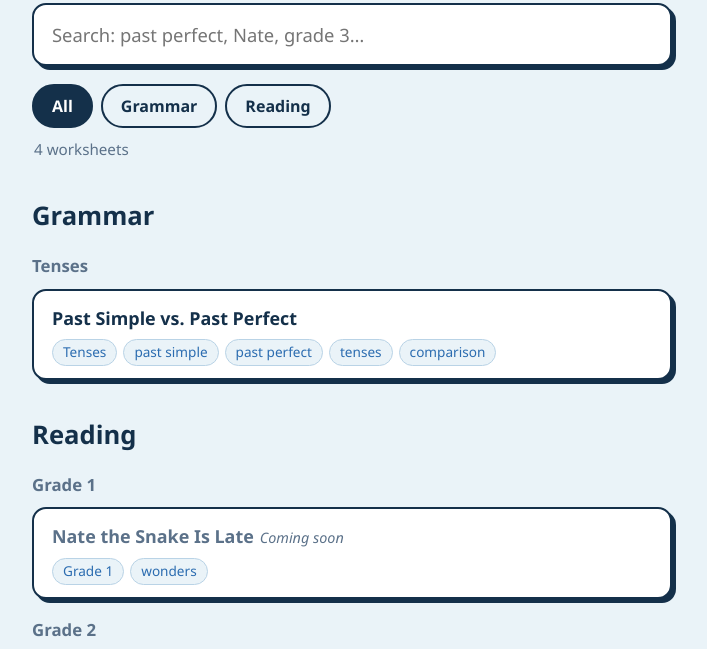
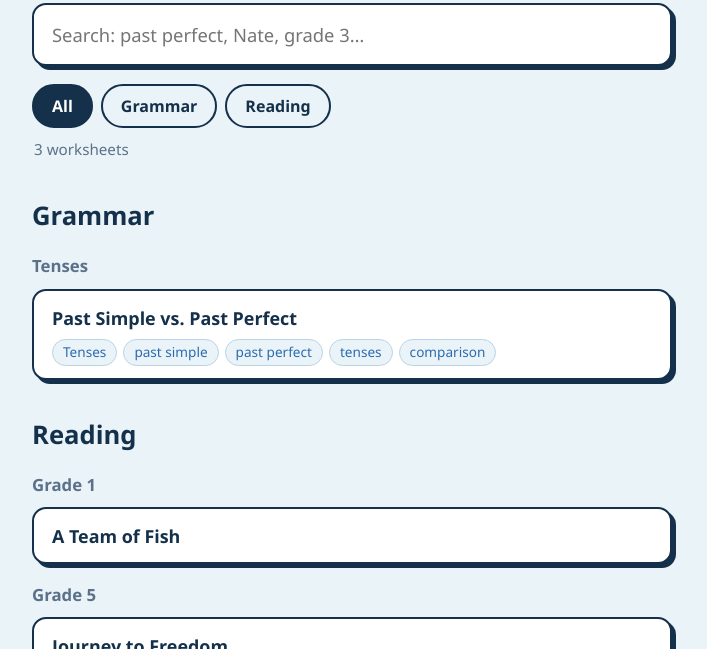
Before and after one commit to JamieCh13-tech/Jamie_Library, a plain HTML site: page index.html in a window 1280 px wide. Shown: the part 143-792 px from the top of the page, without its empty margins (288-995 px from the left). Drawn offline with Linux system fonts and the light colour scheme.

Commit message:
Add files via upload

```diff
--- a/index.html
+++ b/index.html
@@ -125,7 +125,7 @@
    - type  : "grammar" 或 "reading"
    - group : 只有 grammar 需要，例如 "Tenses"
    - grade : 只有 reading 需要，填 1 到 6 的數字
-   - tags  : 搜尋用的關鍵字，愈多愈容易被找到
+   - tags  : 只有 grammar 需要，搜尋用的關鍵字（Reading 只搜尋標題，不需要）
    ============================================================ */
 const WORKSHEETS = [
   {
@@ -135,14 +135,15 @@ const WORKSHEETS = [
     tags: ["past simple", "past perfect", "tenses", "comparison"]
   },
   {
+    title: "A Team of Fish",
+    file: "wonders_g1_a_team_of_fish_exam.html",
+    type: "reading", grade: 1
+  },
+  {
     title: "Journey to Freedom",
     file: "Journey_to_Freedom_Final_Exam_Practice-v2.html",
-    type: "reading", grade: 5,            // ← 年級是暫定，請改成正確的
-    tags: ["wonders", "final exam", "vocabulary", "proverbs", "cause and effect"]
-  },
-  // ↓ 以下兩筆只是範例，示範沒有檔案時的樣子，之後可刪除
-  { title: "Nate the Snake Is Late", type: "reading", grade: 1, tags: ["wonders"] },
-  { title: "Room to Grow",           type: "reading", grade: 2, tags: ["wonders"] }
+    type: "reading", grade: 5            // ← 年級是暫定，請改成正確的
+  }
 ];
 
 /* Grammar 群組的顯示順序（沒有卷子的群組不會顯示） */
@@ -186,10 +187,12 @@ function makeCard(w) {
     const em = document.createElement("em"); em.textContent = "Coming soon";
     s.appendChild(em); li.appendChild(s);
   }
+  // 只有 Grammar 的卡片會顯示可點的關鍵字；Reading 只顯示標題
   const shown = [];
-  if (w.group) shown.push(w.group);
-  if (w.grade) shown.push("Grade " + w.grade);
-  (w.tags || []).forEach(function (t) { shown.push(t); });
+  if (w.type === "grammar") {
+    if (w.group) shown.push(w.group);
+    (w.tags || []).forEach(function (t) { shown.push(t); });
+  }
   if (shown.length) {
     const box = document.createElement("div");
     box.className = "tags";
```
